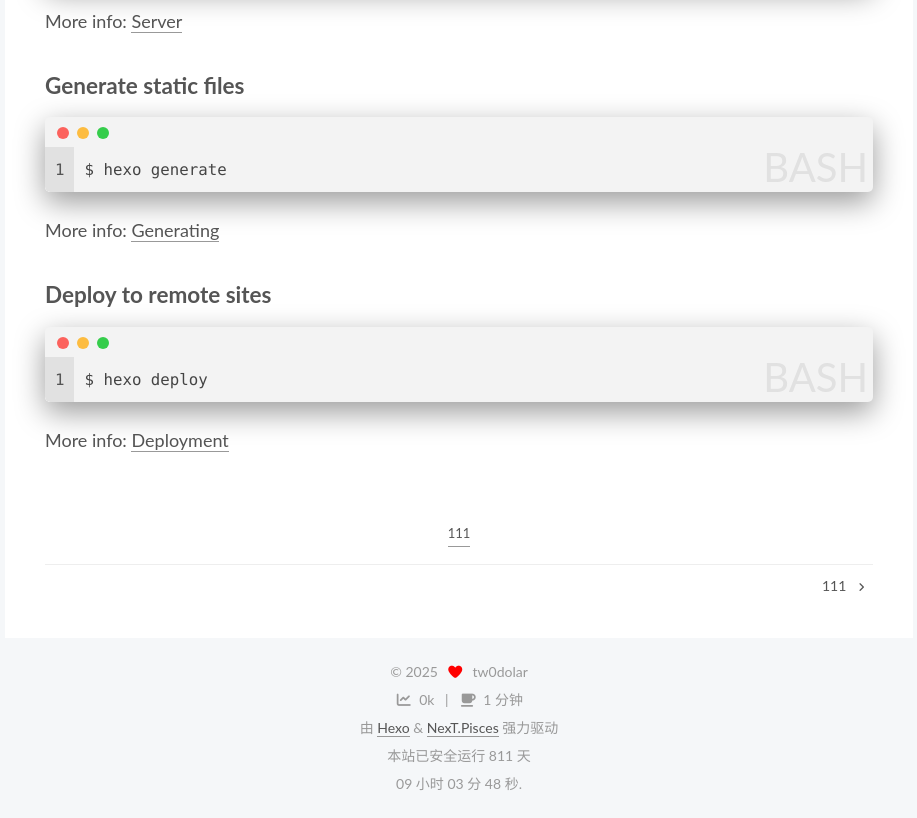
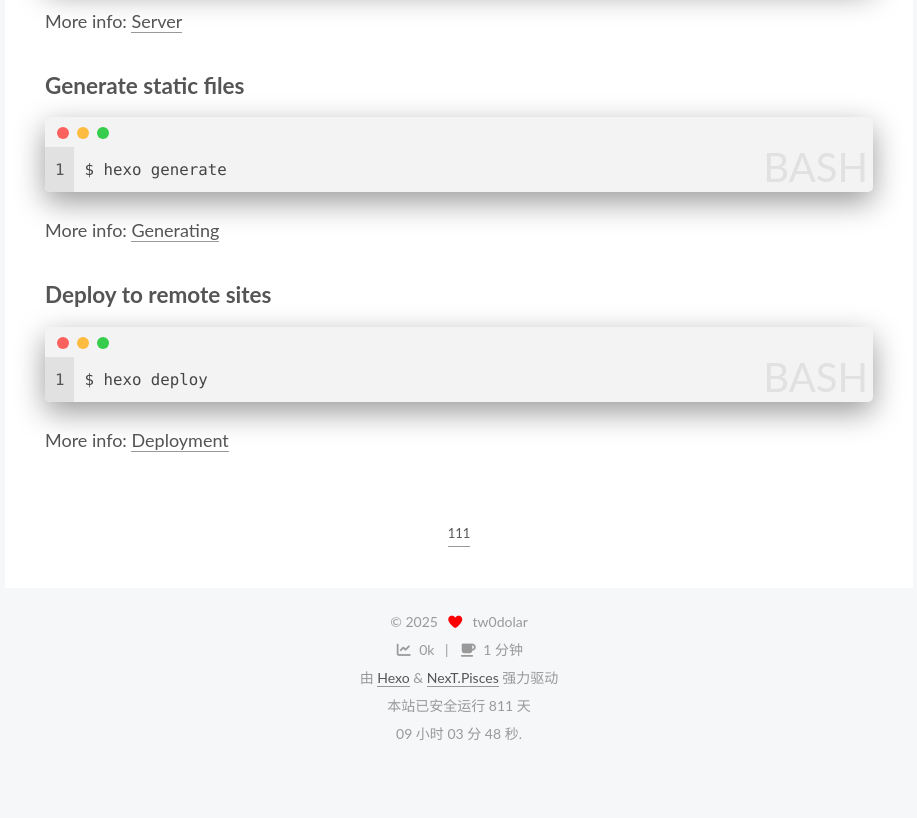
Before and after one commit to tw0dolar/tw0dolar.github.io, a plain HTML site: page 2025/08/20/hello-world/index.html in a window 1280 px wide. Shown: the part 761-1579 px from the top of the page, without its empty margins (307-1224 px from the left). After the commit the page ends 1529 px from the top, so only its background shows below. Drawn offline with nearby package versions, Linux system fonts and the light colour scheme; a script that the page names is missing.

Commit message:
Site updated: 2025-10-07 03:03:42

```diff
--- a/2025/08/20/hello-world/index.html
+++ b/2025/08/20/hello-world/index.html
@@ -313,15 +313,8 @@
 
 
 
-          <div class="post-nav">
-            <div class="post-nav-item">
-            </div>
-            <div class="post-nav-item">
-                <a href="/2025/10/07/111/" rel="next" title="111">
-                  111 <i class="fa fa-angle-right"></i>
-                </a>
-            </div>
-          </div>
+
+
     </footer>
   </article>
 </div>
--- a/css/main.css
+++ b/css/main.css
@@ -1294,7 +1294,7 @@ pre code {
     vertical-align: middle;
   }
   .links-of-author a::before {
-    background: #e57f3c;
+    background: #f2ff0b;
     display: inline-block;
     margin-right: 3px;
     transform: translateY(-2px);
```
Also changed, not shown: 2025/10/07/111/index.html (+2 -9 lines).
